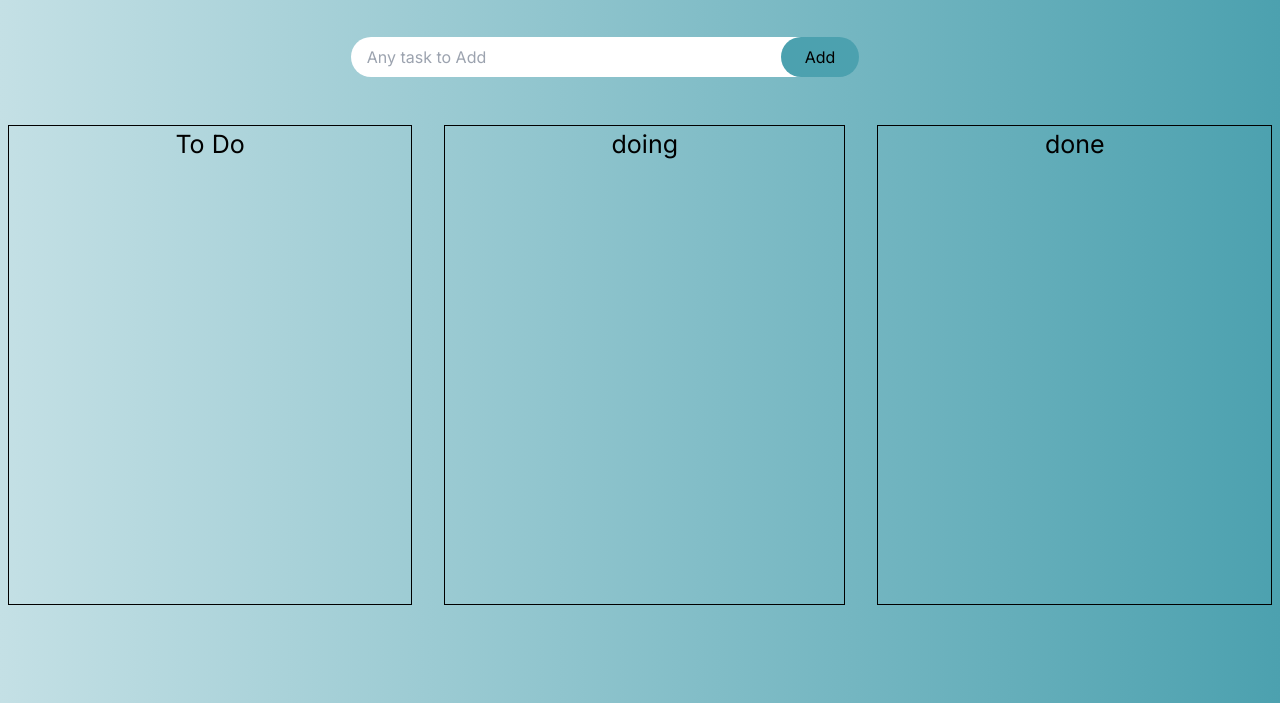
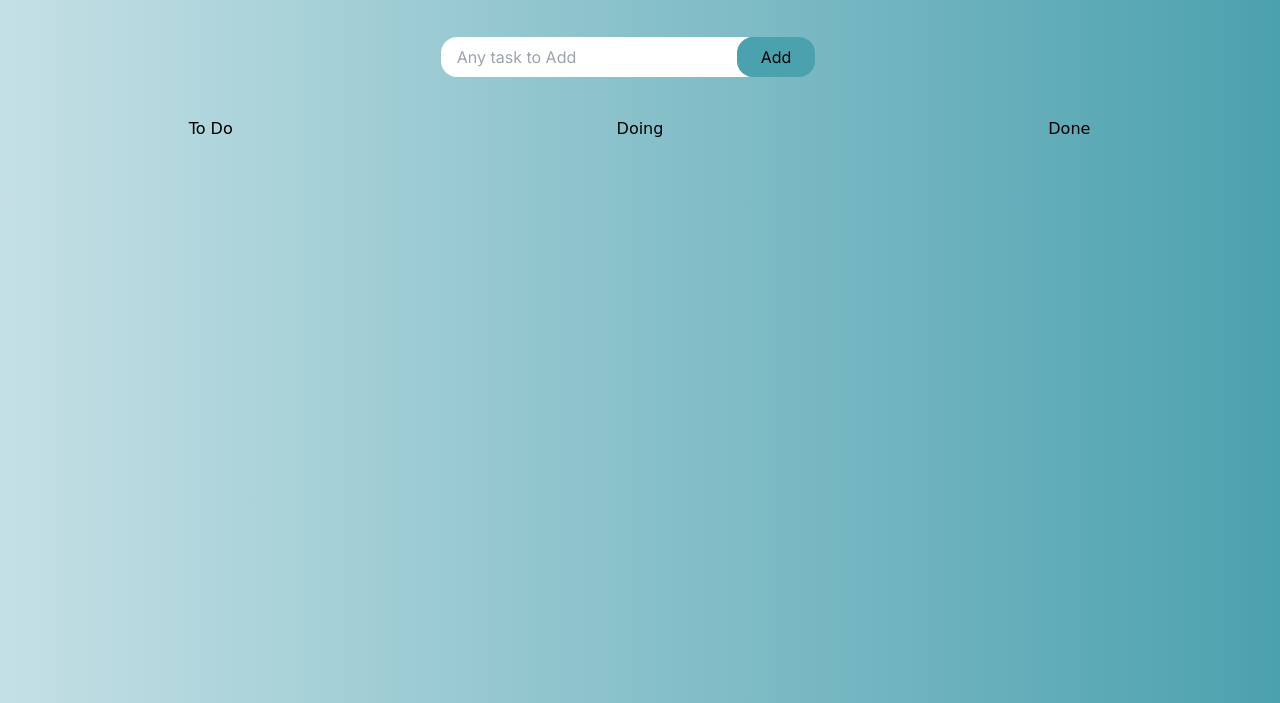
Before and after one commit to WissamDouskary/TaskFlow, a website: page index.html in a window 1280 px wide. Shown: the part 97-800 px from the top of the page. Drawn offline with nearby package versions, Linux system fonts and the light colour scheme; a web font is replaced by a local one.

Commit message:
Confige a first function on Js, Configure Tailwind

```diff
--- a/index.html
+++ b/index.html
@@ -17,28 +17,29 @@
 </header>
 <section>
 
-    <div class="search-input">
-        <input id="Add-task-input" class="outline-none p-2 px-4" type="text" placeholder="Any task to Add" value="">
-        <button class="p-2 px-6 duration-300" type="button">Add</button>
+    <div class="flex justify-center">
+        <input id="Add-task-input" class="w-80 relative rounded-2xl outline-none p-2 px-4" type="text" placeholder="Any task to Add" value="" required>
+        <button id="addbtn" class="relative right-6 rounded-2xl hover:text-white hover:bg-hoverColor rounded-80 px-6" type="button">Add</button>
         </div>
 
-    <div id="conta" class="my-10 flex flex-wrap justify-between gap-4">
-    <div id="todo" class="flex-1 m-2 min-w-[200px] md:flex-auto">
-        <p>To Do</p>
 
-    </div>
-        <div id="doing" class="flex-1 m-2 min-w-[200px] md:flex-auto">
-            <p>doing</p>
+    <div id="container" class="grid grid-cols-3 gap-8 my-10">
+        <div id="todo" class="ml-4">
+            <h2 id="txttodo" class=" text-center mb-5">To Do</h2>
+            <span id="entredTask">
+
+            </span>
+        </div>
+        <div id="doing">
+            <h2 id="txtdoing" class="text-center mb-5">Doing</h2>
+            <p></p>
+        </div>
+        <div id="done" class="mr-4">
+            <h3 id="txtdone" class="text-center mb-5">Done</h3>
+
 
         </div>
-        <div id="done" class="flex-1 m-2 min-w-[200px] md:flex-auto">
-            <p>done</p>
-
-        </div>
-
     </div>
-
-
 
 
 
--- a/script.js
+++ b/script.js
@@ -0,0 +1,18 @@
+let addButton = document.getElementById("addbtn");
+let addTaskInput = document.getElementById("Add-task-input");
+let Container = document.getElementById("entredTask")
+
+
+addButton.addEventListener("click" , function(){
+    if(addTaskInput.value === ""){
+        alert("please type a valid Task");
+    }else{
+        let addElement = document.createElement("p");
+        console.log(addElement);
+        addElement.innerHTML = addTaskInput.value;
+        Container.appendChild(addElement);
+
+    }
+    addTaskInput.value = "";
+
+})
--- a/style.css
+++ b/style.css
@@ -2,88 +2,57 @@
 @tailwind components;
 @tailwind utilities;
 
-@import url('https://fonts.googleapis.com/css2?family=Inter:ital,opsz@0,14..32;1,14..32&display=swap');
+@import url("https://fonts.googleapis.com/css2?family=Inter:ital,opsz@0,14..32;1,14..32&display=swap");
+@import url('https://fonts.googleapis.com/css2?family=Inter:ital,opsz@0,14..32;1,14..32&family=Playwrite+GB+S&display=swap');
 
-
-*{
-    font-family: "Inter", sans-serif;
-    font-weight: 400;
+* {
+  font-family: "Inter", sans-serif;
+  font-weight: 400;
 }
 
-body{
-    background: #4CA1AF;  /* fallback for old browsers */
-background: -webkit-linear-gradient(to right, #C4E0E5, #4CA1AF);  /* Chrome 10-25, Safari 5.1-6 */
-background: linear-gradient(to right, #C4E0E5, #4CA1AF); /* W3C, IE 10+/ Edge, Firefox 16+, Chrome 26+, Opera 12+, Safari 7+ */
-
+body {
+  background: #4ca1af;
+  background: -webkit-linear-gradient(
+    to right,
+    #c4e0e5,
+    #4ca1af
+  );
+  background: linear-gradient(
+    to right,
+    #c4e0e5,
+    #4ca1af
+  );
+  margin: 0;
 }
 
-.search-input input{
-    border-radius: 20em;
-    width: 500px;
-    position: relative;
-}
-.search-input input[value]{
-    font-family: "Inter", sans-serif;
-    font-weight: 400;
-}
-.search-input button{
-    background-color: #4CA1AF;
-    border-radius: 20em;
-    position: relative;
-    right: 70px;
-}
-.search-input button:hover{
-    background-color: #36747d;
-    color: white;
-}
-
-.search-input{
-    width: 100%;
-    display: flex;
-    justify-content:center;
+#addbtn {
+  background-color: #4ca1af;
 }
 
 
-
-#todo{
-    height: 30rem;
-    text-align: center;
-    font-size: 25px;
-    border: 1px solid black;
-    overflow: hidden;
+#txttodo{
+    font-family: "Playwrite GB S", cursive;
 }
-/* #todo p {
-    max-height: 100%;
-    overflow: hidden;
-    text-overflow: ellipsis;
-    white-space: nowrap;
-} */
-#doing{
-    text-align: center;
-    font-size: 25px;
-    height: 30rem;
-    border: 1px solid black;
-    overflow: hidden;
+#txtdoing{
+    font-family: "Playwrite GB S", cursive;
 }
-#done{
-    border: 1px solid black;
-    text-align: center;
-    font-size: 25px;
-    height: 30rem;
-    overflow: hidden;
+#txtdone{
+    font-family: "Playwrite GB S", cursive;
 }
 
 
 
 
-/* @media (max-width : 1496px){
+
+
+@media (max-width : 1496px){
     .search-input{
         margin-left: 3em;
     }
-} */
+}
 
-/* @media (max-width : 575px){
+@media (max-width : 575px){
     .search-input{
         margin-left: 4em;
     }
-} */
+}
```
Also changed, not shown: package.json (added, +14 -0 lines), tailwind.config.js (added, +13 -0 lines), 1 other file.
